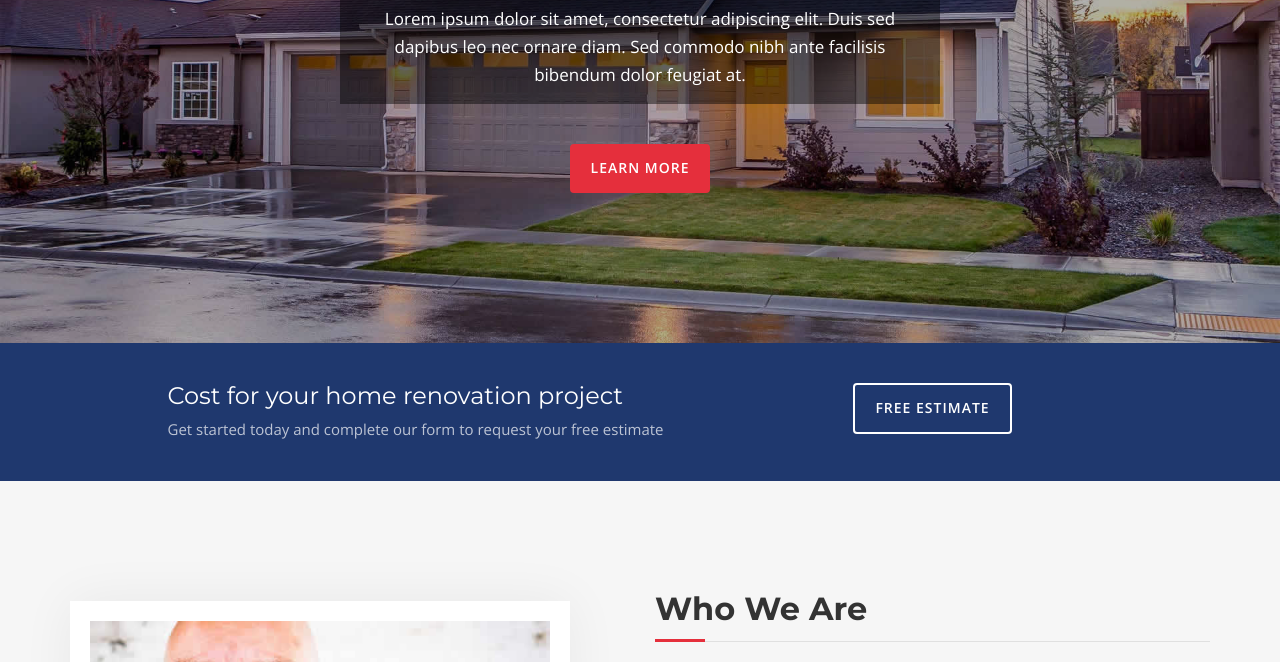
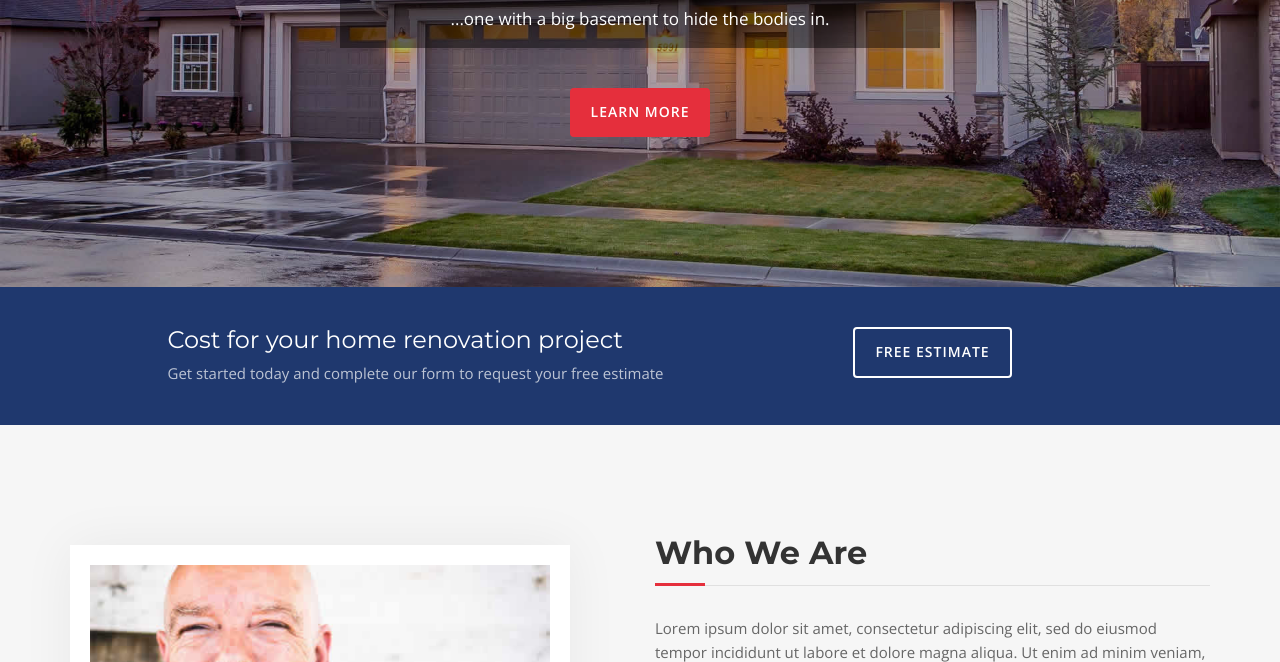
Before and after one commit to lordbyronknox/Real-Estate-Web-Page, a plain HTML site: page index.html in a window 1280 px wide. Shown: the part 438-1100 px from the top of the page. Drawn offline with nearby package versions, Linux system fonts and the light colour scheme.

Commit message:
Amended subheading

```diff
--- a/index.html
+++ b/index.html
@@ -67,7 +67,7 @@
           <div class="col-md-8 col-md-offset-2 intro-text">
             <h1>Find Your New Home
             </h1>
-            <p>Lorem ipsum dolor sit amet, consectetur adipiscing elit. Duis sed dapibus leo nec ornare diam. Sed commodo nibh ante facilisis bibendum dolor feugiat at.</p>
+            <p>...one with a big basement to hide the bodies in.</p>
             <a href="#about" class="btn btn-custom btn-lg page-scroll">Learn More</a> </div>
         </div>
       </div>
```
